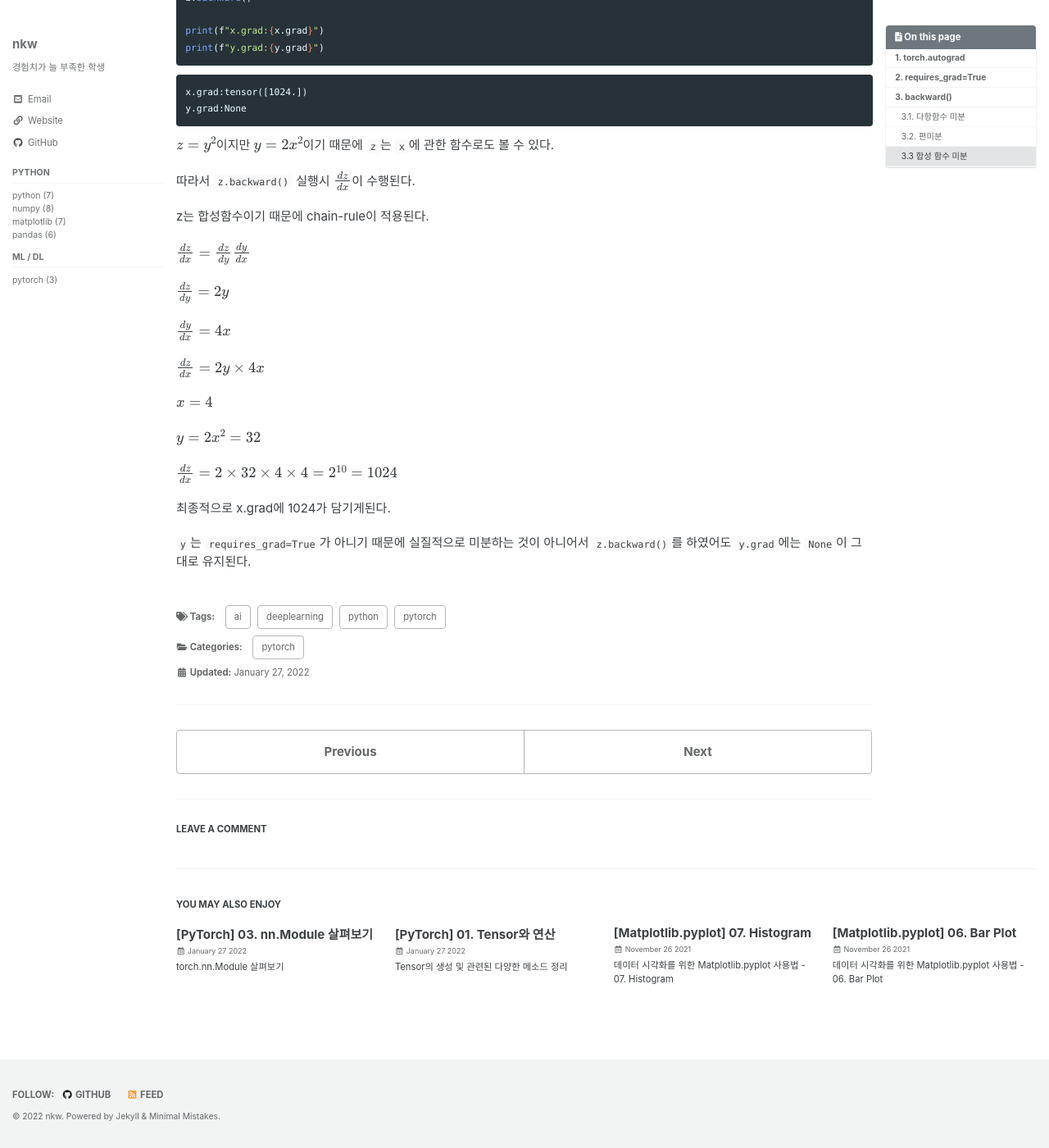
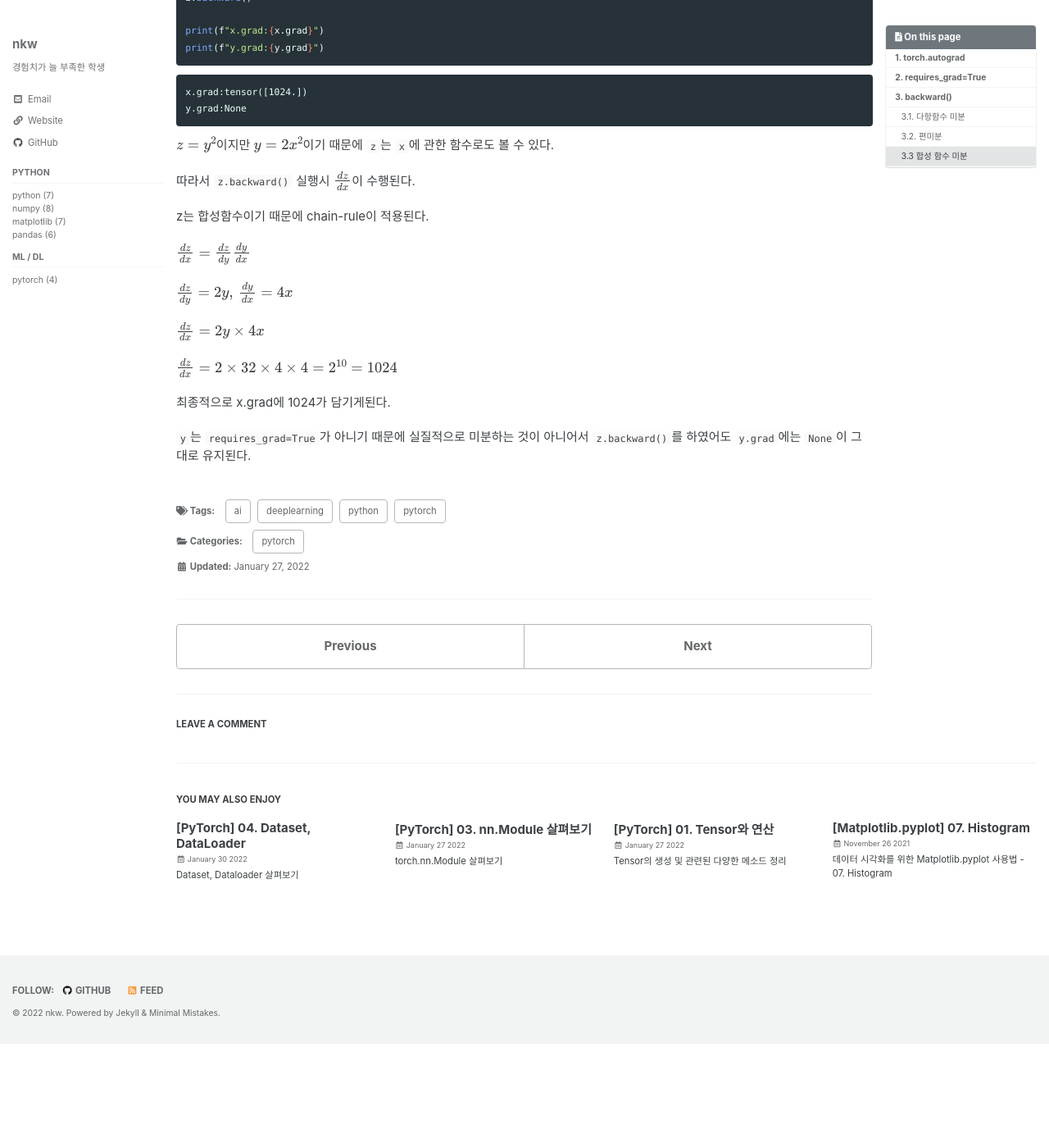
Before and after one commit to nkw011/nkw011.github.io, a Jekyll site: the page built from _posts/2022-01-27-pytorch-02.md, in a window 1280 px wide and 1400 px high, scrolled down 2829 px. Shown: the whole window at 82% size. Built offline with Jekyll 4.4.1, drawn with Linux system fonts in a browser that asks for light colours; cached includes are drawn as plain includes; formulas are drawn with MathJax 3; comment, search, counter and statistics services are not loaded; after the commit the page ends 4102 px from its top, so only the background shows below that; some of the changed lines change nothing that is shown.

Commit message:
add new post: pytorch-04
fix typo: pytorch-03, pytorch-04

fix timezone in _config.yml

fix bug: time zone, latex

````diff
--- a/_config.yml
+++ b/_config.yml
@@ -28,6 +28,7 @@ teaser: # path of fallback teaser image, e.g. "/assets/images/500x300.png"
 logo: # path of logo image to display in the masthead, e.g. "/assets/images/88x88.png"
 masthead_title: # overrides the website title displayed in the masthead, use " " for no title
 # breadcrumbs            : false # true, false (default)
+future: true
 words_per_minute: 200
 comments:
     provider: "utterances" # false (default), "disqus", "discourse", "facebook", "staticman", "staticman_v2", "utterances", "giscus", "custom"
@@ -211,7 +212,7 @@ sass:
 permalink: /:categories/:title/
 paginate: 5 # amount of posts to show
 paginate_path: /page:num/
-timezone: # https://en.wikipedia.org/wiki/List_of_tz_database_time_zones
+timezone: Asia/Seoul # https://en.wikipedia.org/wiki/List_of_tz_database_time_zones
 
 # Plugins (previously gems:)
 plugins:
--- a/_includes/mathjax_support.html
+++ b/_includes/mathjax_support.html
@@ -17,7 +17,7 @@
     MathJax.Hub.Register.MessageHook("TeX Jax - parse error",function (message) {
         alert("Math Processing Error: "+message[1]);
         });
-    </script>
-    <script type="text/javascript" async
+</script>
+<script type="text/javascript" async
     src="https://cdn.mathjax.org/mathjax/latest/MathJax.js?config=TeX-MML-AM_CHTML">
-    </script>
+</script>
--- a/_includes/scripts.html
+++ b/_includes/scripts.html
@@ -26,20 +26,3 @@
     <script src="{{ script | relative_url }}"></script>
   {% endfor %}
 {% endif %}
-
-<script type="text/javascript" async
-         src="https://cdnjs.cloudflare.com/ajax/libs/mathjax/2.7.5/latest.js?config=TeX-MML-AM_CHTML">
-     </script>
-
-     <script type="text/x-mathjax-config">
-     MathJax.Hub.Config({
-         extensions: ["tex2jax.js"],
-         jax: ["input/TeX", "output/HTML-CSS"],
-         tex2jax: {
-         inlineMath: [ ['$','$'], ["\\(","\\)"] ],
-         displayMath: [ ['$$','$$'], ["\\[","\\]"] ],
-         processEscapes: true
-         },
-         "HTML-CSS": { availableFonts: ["TeX"] }
-     });
-     </script>
--- a/_layouts/default.html
+++ b/_layouts/default.html
@@ -12,6 +12,9 @@
   <head>
     {% include head.html %}
     {% include head/custom.html %}
+    {% if page.use_math %}
+      {% include mathjax_support.html %}
+    {% endif %}
   </head>
 
   <body class="layout--{{ page.layout | default: layout.layout }}{% if page.classes or layout.classes %}{{ page.classes | default: layout.classes | join: ' ' | prepend: ' ' }}{% endif %}">
--- a/_posts/2022-01-27-pytorch-02.md
+++ b/_posts/2022-01-27-pytorch-02.md
@@ -1,6 +1,7 @@
 ---
 title: "[PyTorch] 02. AutoGrad"
 excerpt: "PyTorch에서 수행되는 autograd 연산에 관한 정리"
+use_math: true
 toc: true
 toc_sticky: true
 categories:
@@ -150,17 +151,11 @@ $z=y^2$이지만 $y = 2x^2$이기 때문에 `z`는 `x`에 관한 함수로도
 
 z는 합성함수이기 때문에 chain-rule이 적용된다.
 
-$\frac{dz}{dx} = \frac{dz}{dy}\frac{dy}{dx}$
+$ \frac{dz}{dx} = \frac{dz}{dy}\frac{dy}{dx}$
 
-$\frac{dz}{dy} = 2y$
-
-$\frac{dy}{dx} = 4x$
+$\frac{dz}{dy} = 2y, \, \frac{dy}{dx} = 4x$
 
 $\frac{dz}{dx} = 2y \times 4x$
-
-$x=4$
-
-$y = 2x^2 = 32$
 
 $\frac{dz}{dx} = 2 \times 32 \times 4 \times 4 = 2^{10} = 1024$
 
--- a/_posts/2022-01-27-pytorch-03.md
+++ b/_posts/2022-01-27-pytorch-03.md
@@ -8,7 +8,7 @@ categories:
 tags:
     - python
     - pytorch
-    - deeplearning03. nn.Module 살펴보기
+    - deeplearning
     - ai
 sidebar:
     nav: sidebarTotal
--- /dev/null
+++ b/_posts/2022-01-30-pytorch-04.md
@@ -0,0 +1,269 @@
+---
+title: "[PyTorch] 04. Dataset, DataLoader"
+excerpt: "Dataset, Dataloader 살펴보기"
+use_math: true
+toc: true
+toc_sticky: true
+categories:
+    - pytorch
+tags:
+    - python
+    - pytorch
+    - deeplearning
+    - ai
+sidebar:
+    nav: sidebarTotal
+---
+
+```python
+import torch
+from torch.utils.data import Dataset, DataLoader
+```
+
+## 1. 정형 데이터(Structured Data)와 비정형 데이터(Unstructured Data)
+
+data를 분류하는 기준으로 여러가지가 있지만 크게 정형 데이터와 비정형 데이터로 나눌 수 있다.
+
+### 정형 데이터 (Structured Data)
+
+쉽게 말해 표를 통해 만들 수 있는 데이터라고 생각하면 된다. 우리는 엑셀이나 데이터베이스로 주어진 데이터를 관리할 때가 많다. 이렇게 엑셀이나 데이터베이스 등 표를 통해 다룰 수 있는 데이터를 정형 데이터라고 생각하면 된다.
+
+#### 장점
+
+-   머신러닝 모델 학습시 feature를 비교적 쉽게 뽑아낼 수 있다는 장점을 지닌다. 표의 각 column이 feature가 되기 때문이다.
+-   이해하기 쉽다. 이 데이터가 어떠한 값을 나타내는 지 별도의 지식이 필요하지 않은 경우가 있다.
+-   가공하기 쉽다. 각종 데이터를 표를 통해서 다룰 수 있기 때문에 전처리가 쉽고 feature engineering 가능하다.
+-   데이터 베이스, 엑셀 등으로 관리하기 편하다.
+
+#### 단점
+
+-   유연하지 않다. 표이기 때문에 표가 만들어진 목적의 용도로만 사용할 수 있다.
+-   표를 저장할 저장소의 용량에 제한이 있으면 많은 데이터를 담을 수가 없다.
+
+### 비정형 데이터 (Unstructed Data)
+
+이미지, 음성, 텍스트 등 쉽게 말해 표를 통해 다룰 수 없는 데이터라고 할 수 있다. 표를 통해 다룰 수 있는 데이터는 공통적으로 지닌 범주가 있다. 이를 feature로 뽑아내 column으로 만들어 표로 정리할 수 있다. 비정형 데이터는 각 데이터가 공통적으로 지닌 범주를 찾기 힘들기 때문에 feature를 뽑아내기 어렵다. 따라서 표로 정리하기가 쉽지 않다.
+
+#### 장점
+
+-   가공되지 않은 형식이기 때문에 일상에서 발생하는 데이터 대부분이 비정형 데이터라고 할 수 있다.
+-   일상 속에서 쉽게 발견될 수 있는 형태이기 때문에 모으기 쉽다.
+
+#### 단점
+
+-   형식이 없거나 가공이 되지 않았기 때문에 데이터 분석이 필요할 수 있다.
+-   별도로 처리할 수 있는 도구들이 필요하다.
+-   어떻게 처리하느냐에 따라 데이터를 다루는 모델의 성능이 차이가 많이 난다. (이것은 정형 데이터도 마찬가지이다.)
+
+신경망은 이미지, 음성, 텍스트 등 비정형 데이터를 다루는 경우가 많다. 따라서 별도로 이러한 데이터를 보관하고 정리하고 정리된 데이터들을 학습에 사용할 수 있게 불러올 수 있는 도구들이 필요하다.
+PyTorch에서는 [torch.data.utils](https://pytorch.org/docs/stable/data.html#module-torch.utils.data)라는 패키지를 통해 Dataset과 DataLoader라는 도구를 제공해준다.
+
+**참고**: [structured vs unstructured data](https://www.ibm.com/cloud/blog/structured-vs-unstructured-data)
+
+## 2. Dataset
+
+[Dataset](https://pytorch.org/docs/stable/data.html#torch.utils.data.Dataset)은 데이터를 보관하는 용도로 만들어진 class이다. Dataset을 통해 가지고 있는 데이터를 보관하고 배포할 수 있다.
+PyTorch에서 제공하는 Dataset은 map-style 형식의 dataset이 있고 iterable-style 형식의 dataset이 있다.
+
+### 2.1. Dataset 종류
+
+Pytorch에서 제공해주는 Dataset은 abstract class이기 때문에 상속을 받아 구현해서 사용해야한다.
+앞서 언급했듯이 Dataset은 map-style 형식과 iterable-style 형식이 존재한다. 각 형식에 따라 구현 방법이 다르다.
+주로 mini-batch 등을 위해 map-style 형식의 Dataset이 많이 구현하므로 map-style 방식의 Dataset을 직접 구현해보겠다.
+
+#### map-style 형식
+
+-   `__gettime__()`과 `__len__()`을 구현해야한다.
+-   `__gettime__()`: `객체[index/key]`를 통해 값을 반환하기 위해 구현해야하는 메소드, 객체를 index/key로 접근하기 위해 구현해야하는 메소드
+    -   a = [1,2,3], list는 `__gettime__()`이 구현되어 있기 때문에 a[0]으로 접근가능하다
+-   `__len__()`: `len(객체)`를 통해 값을 반환하기 위해 구현해야하는 메소드, data의 전체 갯수 반환하기 위해 구현해야하는 메소드
+    -   a = [1,2,3], list는 `__len__()`이 구현되어 있기 때문에 len(a)를 통해 전체 갯수 반환이 가능하다.
+
+#### itreable-style 형식
+
+-   `__iter__()`를 구현해야한다.
+-   `__iter__()`: 데이터를 iterator로 만들어 반환하기 위해 구현해야하는 메소드
+
+참고: [`__getitem__()`](https://docs.python.org/3/reference/datamodel.html#object.__getitem__), [`__len__()`](https://docs.python.org/3/reference/datamodel.html#object.__len__), [`__iter__()`](https://docs.python.org/3/reference/datamodel.html#object.__iter__), [iterator 관련 포스트](https://nkw011.github.io/python/python-generotor/#1-iterator)
+
+### 2.2 map-style dataset 구현
+
+앞서 언급했듯이 map-style 형식의 dataset은 `__gettime__()`과 `__len__()`을 구현해야보았다.
+
+```
+class MyDataset(Dataset):
+    # 데이터셋 초기화
+    def __init__(self):
+
+    # 데이터셋 길이 반환
+    def __len__(self):
+
+    # 데이터셋에서 데이터를 반환
+    def __getitem__(self,idx):
+```
+
+$y=ax+b$ 학습을 위한 간단한 dataset을 구현해보자
+
+```python
+class MyDataset(Dataset):
+    # 데이터셋 초기화
+    def __init__(self):
+        # 신경망 학습 데이터는 (샘플의 수, 샘플의 feature 수) shape을 지닌 2D-Tensor로 구현해주어야한다.
+        self.data = torch.arange(10).float().view(-1,1)
+        self.target = torch.arange(1,20,2).float().view(-1,1)
+
+    # 데이터셋 길이 반환
+    def __len__(self):
+        return len(self.data)
+
+    # 데이터셋에서 데이터를 반환
+    # 학습 데이터와 타겟 데이터 둘 다 반환해야함
+    def __getitem__(self,idx):
+        return self.data[idx], self.target[idx]
+```
+
+## 3. DataLoader
+
+Dataset에서 Data를 Load 해오는 역할을 하는 class.
+Dataset에서 직접 data를 가져오면 되지 않을까 생각할 수도 있지만 신경망마다 같은 Dataset이더라도 한 번에 몇 개의 data를 가져와 학습하는 지가 다르기 때문에 쓰인다.
+특히 mini-batch 학습을 하는 모델의 경우 batch 숫자를 몇 개로 정하느냐가 다르기 때문에 Dataset을 사용한다면 필수적으로 같이 구현해주어야하는 class이다.
+
+### [torch.utils.data.DataLoader](https://pytorch.org/docs/stable/data.html#torch.utils.data.DataLoader)
+
+**Parameter**
+
+-   dataset (Dataset): load하려는 dataset
+-   batch_size (int, optional) : batch 크기
+-   shuffle (bool, optional) : 매 epoch마다 dataset을 섞을지 결정
+-   sampler (Sampler or Iterable, optional): dataset에서 데이터를 가져오는 방법을 정의한 것. 만약 sampler를 사용하면 shuffle=False가 되어야한다. dataset의 index를 다루는 방법
+-   batch_sampler (Sampler or Iterable, optional): batch 단위로 작동하는 sampler
+-   num_workers (int, optional) – data를 load할 때 사용할 subprocess의 수
+-   collate_fn (callable, optional) – sample을 batch 단위로 묶기 위해 사용하는 것. collate_fn을 사용하면 data와 target이 하나씩 들어오는 것이 아닌 batch 단위로 한 번에 들어온다.
+-   pin_memory (bool, optional) – Tensor를 CUDA pin memory에 할당.
+-   drop_last (bool, optional) – 마지막 batch에서 data 갯수가 정해진 batch_size 보다 적을 때 버릴지 말지 선택하는 것.
+-   timeout (numeric, optional) – data를 불러오는 제한 시간
+-   worker_init_fn (callable, optional) – 어떤 종류의 worker를 사용할 지 결정
+
+## 4. Dataset, DataLoader 예제
+
+이전 [포스트](https://nkw011.github.io/pytorch/pytorch-03/)에서 사용한 LinearModel class를 위한 Dataset과 DataLoader를 만들고 학습을 진행해보겠다.
+
+```python
+import torch.nn as nn
+
+class LinearModel(nn.Module):
+    def __init__(self):
+        super(LinearModel, self).__init__()
+        self.weight = nn.Parameter(torch.rand(1))
+        self.bias = nn.Parameter(torch.rand(1))
+
+    def forward(self,x):
+        return x * self.weight + self.bias
+```
+
+```python
+class MyDataset(Dataset):
+    # 데이터셋 초기화
+    def __init__(self):
+        # 신경망 학습 데이터는 (샘플의 수, 샘플의 feature 수) shape을 지닌 2D-Tensor로 구현해주어야한다.
+        self.data = torch.arange(10).float().view(-1,1)
+        self.target = torch.arange(1,20,2).float().view(-1,1)
+
+    # 데이터셋 길이 반환
+    def __len__(self):
+        return len(self.data)
+
+    # 데이터셋에서 데이터를 반환
+    # 학습 데이터와 타겟 데이터 둘 다 반환해야함
+    def __getitem__(self,idx):
+        return self.data[idx], self.target[idx]
+```
+
+```python
+linear_model = LinearModel()
+dataset = MyDataset()
+```
+
+batch_size가 5인 Dataloader와 optimizer로는 SGD를 사용하였다.
+손실 함수로는 MSE를 적용하였다.
+
+```python
+dataloader = DataLoader(dataset,batch_size=5,shuffle=True)
+```
+
+```python
+import torch.optim as optim
+
+optimizer = optim.SGD(linear_model.parameters(),lr=0.01)
+criterion = nn.MSELoss()
+```
+
+```python
+EPOCH = 10
+for epoch in range(EPOCH):
+    for train_x, train_y in dataloader:
+        # 예측 수행
+        pred = linear_model(train_x)
+
+        # loss 계산
+        loss = criterion(pred, train_y)
+
+        # parameter grad 0으로 초기화
+        optimizer.zero_grad()
+
+        # gradient 계산
+        loss.backward()
+
+        # 계산된 gradient를 이용하여 parameter 업데이트
+        optimizer.step()
+        print(f"EPOCH {epoch} - LOSS {loss}")
+```
+
+    EPOCH 0 - LOSS 186.09518432617188
+    EPOCH 0 - LOSS 0.031408119946718216
+    EPOCH 1 - LOSS 0.01191028207540512
+    EPOCH 1 - LOSS 0.02536321058869362
+    EPOCH 2 - LOSS 0.011766353622078896
+    EPOCH 2 - LOSS 0.023312849923968315
+    EPOCH 3 - LOSS 0.016867931932210922
+    EPOCH 3 - LOSS 0.01830008253455162
+    EPOCH 4 - LOSS 0.021971695125102997
+    EPOCH 4 - LOSS 0.012137438170611858
+    EPOCH 5 - LOSS 0.017795637249946594
+    EPOCH 5 - LOSS 0.01844112202525139
+    EPOCH 6 - LOSS 0.017936503514647484
+    EPOCH 6 - LOSS 0.014872526749968529
+    EPOCH 7 - LOSS 0.012134464457631111
+    EPOCH 7 - LOSS 0.019676119089126587
+    EPOCH 8 - LOSS 0.015200303867459297
+    EPOCH 8 - LOSS 0.01675037480890751
+    EPOCH 9 - LOSS 0.014820991083979607
+    EPOCH 9 - LOSS 0.01564902998507023
+
+총 sample 수가 10개이고 batch size가 5이기 때문에 매 epoch마다 2개의 출력값이 발생하였다.
+
+전체 데이터를 통해 구한 예측값과 실제값을 비교해보자.
+
+```python
+x,y = dataset.data, dataset.target
+print(f"예측값: {linear_model(x).flatten()}")
+print(f"실제값: {y.flatten()}")
+```
+
+    예측값: tensor([ 0.7748,  2.8091,  4.8435,  6.8778,  8.9122, 10.9465, 12.9808, 15.0152,
+            17.0495, 19.0839], grad_fn=<ReshapeAliasBackward0>)
+    실제값: tensor([ 1.,  3.,  5.,  7.,  9., 11., 13., 15., 17., 19.])
+
+실제 20을 넣었을 때 예측값과 실제 원하는 값을 비교해보았다.
+
+```python
+x = torch.tensor([[20.0]])
+pred = linear_model(x)
+print(f"예측값: {pred}")
+print(f"실제값: 41")
+print(f"loss: {criterion(pred, torch.tensor([[41.0]]))}")
+```
+
+    예측값: tensor([[41.4616]], grad_fn=<AddBackward0>)
+    실제값: 41
+    loss: 0.2130545973777771
````
